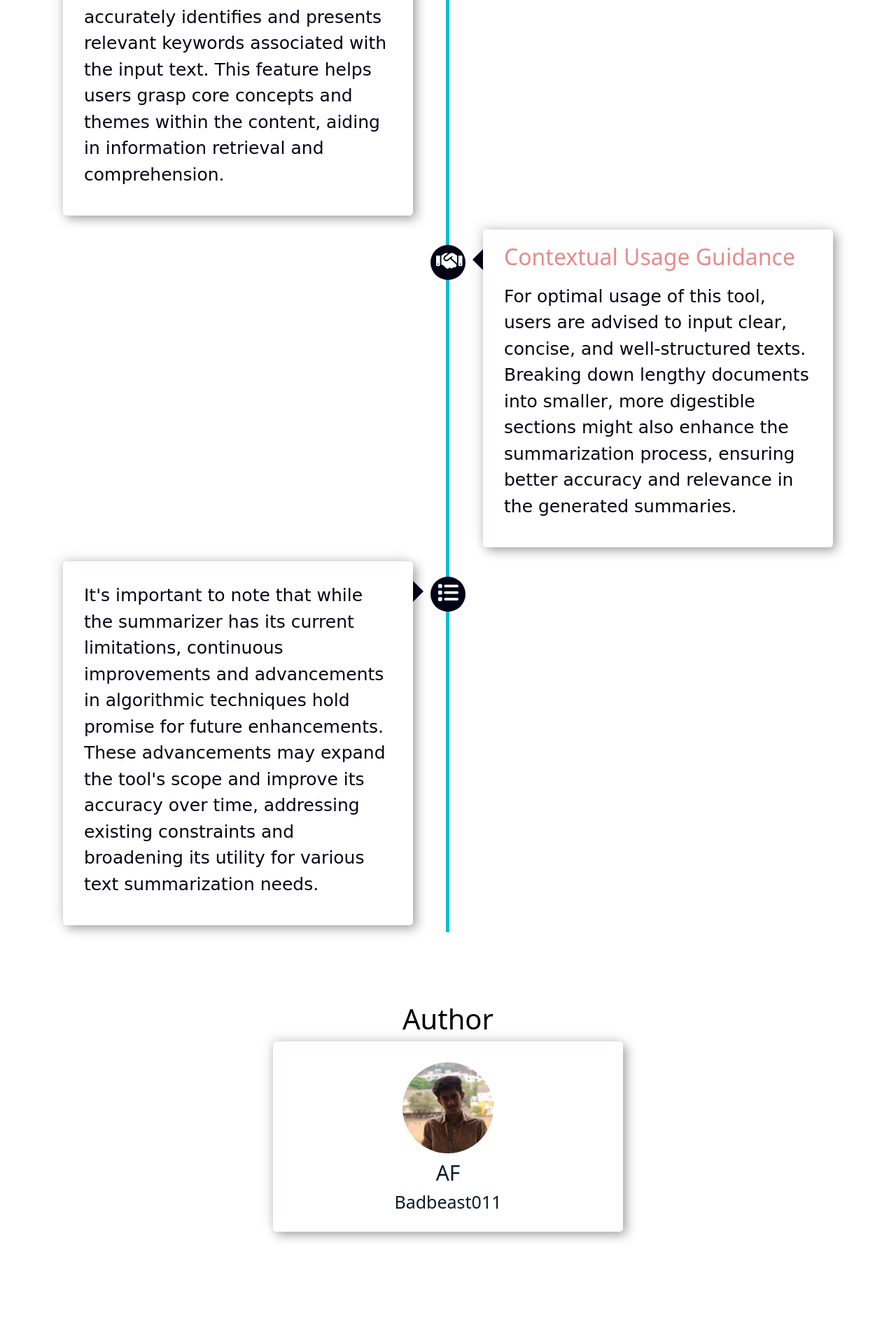
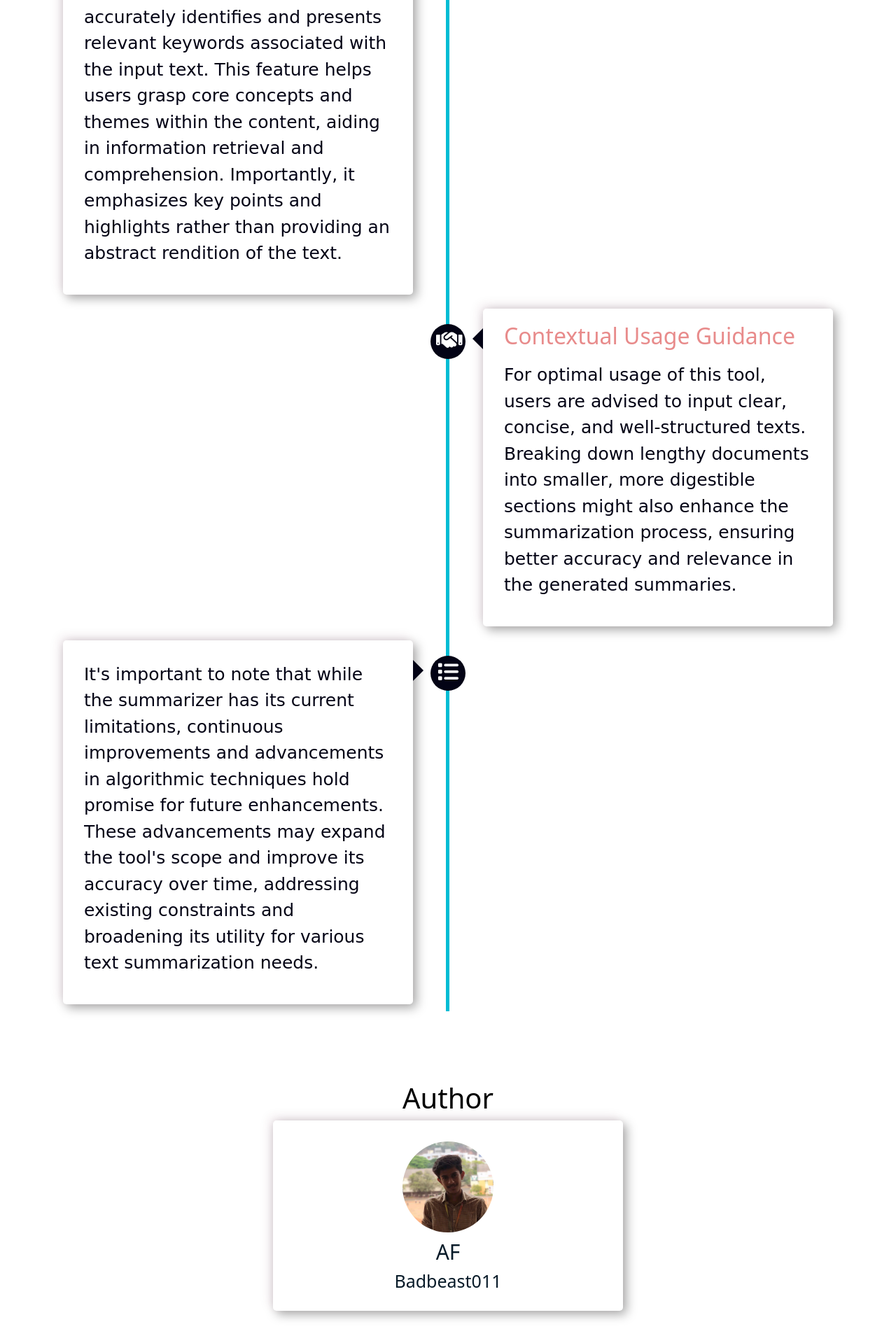
Before and after one commit to abdulfaheemaf/Text_Summarizer, a Django app: page /About in a window 1280 px wide. Shown: the part 2425-4334 px from the top of the page at 70% size. Run offline with Django 4.2, Linux system fonts and the light colour scheme; some web fonts are replaced.

Commit message:
About.html

```diff
--- a/Templates/About.html
+++ b/Templates/About.html
@@ -54,9 +54,7 @@
         <div class="timeline_text_box">
             <h2>Capabilities</h2>
             <p>
-Despite these limitations, the text summarizer offers several strengths and capabilities. One of its primary strengths lies in efficiently condensing moderately sized texts into concise yet informative summaries. It excels in extracting key information, identifying essential sentences, and presenting the main ideas within the original text. By focusing on crucial sentences, it provides users with a well-rounded understanding of the content, making it suitable for summarizing articles, essays, or reports.
-
-Moreover, the summarizer accurately identifies and presents relevant keywords associated with the input text. This feature helps users grasp core concepts and themes within the content, aiding in information retrieval and comprehension.</p>
+Despite these limitations, the text summarizer offers several strengths and capabilities. One of its primary strengths lies in efficiently condensing moderately sized texts into concise yet informative summaries. It excels in extracting key information, identifying essential sentences, and presenting the main ideas within the original text. By focusing on crucial sentences, it provides users with a well-rounded understanding of the content, making it suitable for summarizing articles, essays, or reports. Moreover, the summarizer accurately identifies and presents relevant keywords associated with the input text. This feature helps users grasp core concepts and themes within the content, aiding in information retrieval and comprehension. Importantly, it emphasizes key points and highlights rather than providing an abstract rendition of the text.</p>
             <span class="left_container_arrow"></span>
         </div>
     </div>
```
